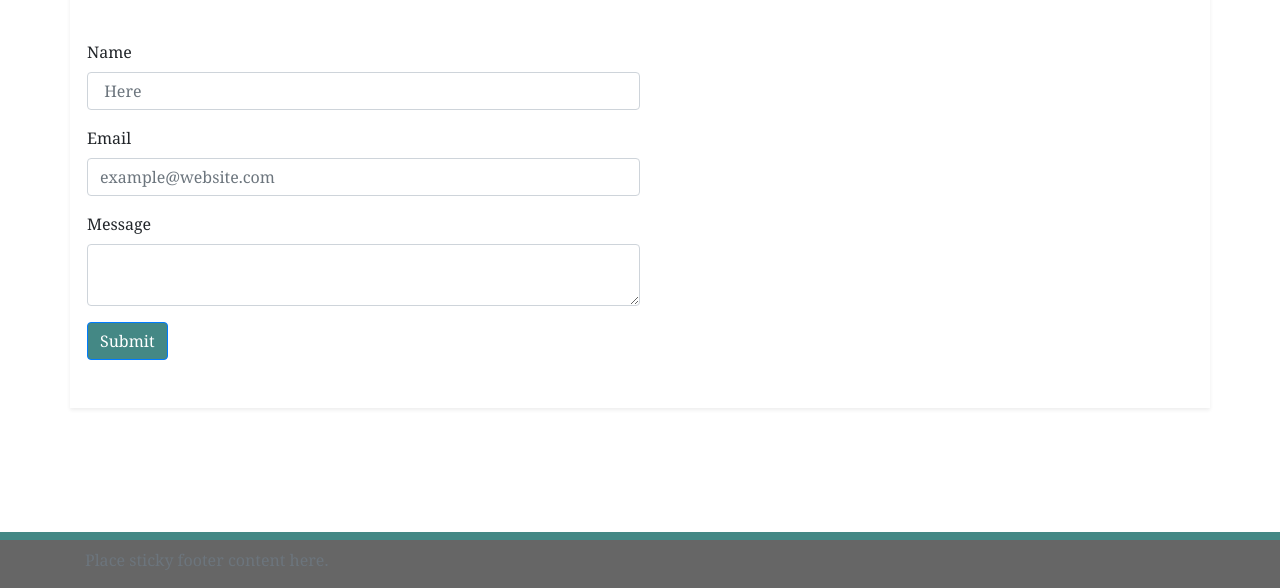
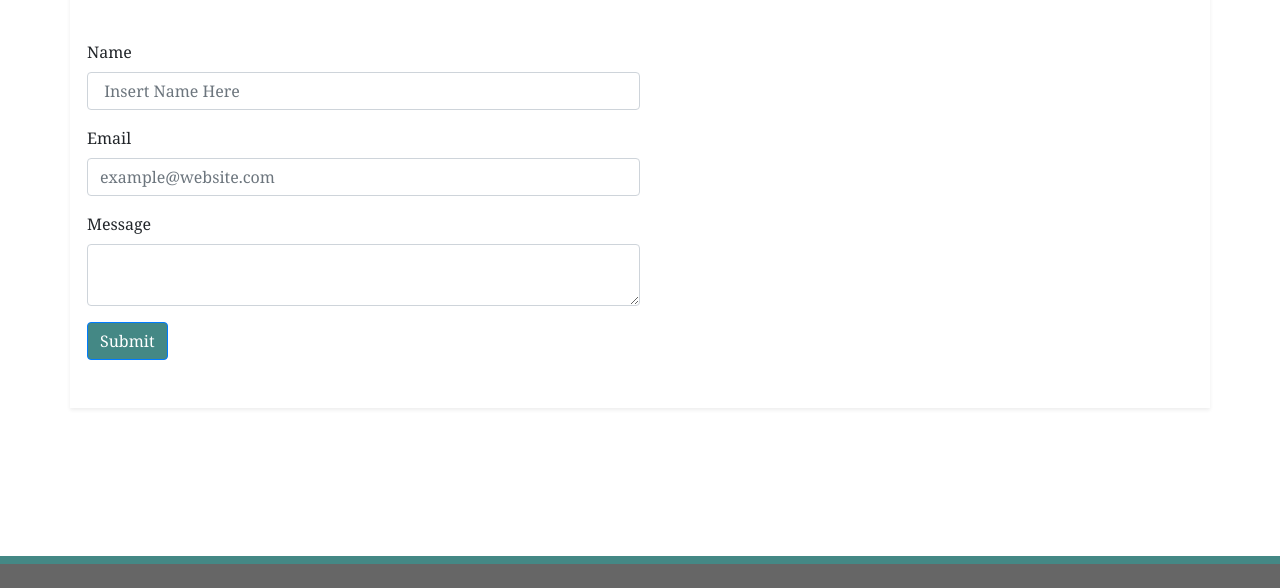
Before and after one commit to jacquelinerodney/respo-repo, a plain HTML site: page contact.html in a window 1280 px wide. Shown: the part 212-800 px from the top of the page. Drawn offline with nearby package versions, Linux system fonts and the light colour scheme.

Commit message:
contact form changes

```diff
--- a/contact.html
+++ b/contact.html
@@ -3,12 +3,14 @@
     <meta charset="UTF-8">
     <meta name="viewport"
           content="width=device-width, user-scalable=no, initial-scale=1.0, maximum-scale=1.0, minimum-scale=1.0">
-    <meta http-equiv="X-UA-Compatible" content="ie=edge">
     <link rel="stylesheet" href="https://stackpath.bootstrapcdn.com/bootstrap/4.3.1/css/bootstrap.min.css" integrity="sha384-ggOyR0iXCbMQv3Xipma34MD+dH/1fQ784/j6cY/iJTQUOhcWr7x9JvoRxT2MZw1T" crossorigin="anonymous">
+
     <script src="https://code.jquery.com/jquery-3.3.1.slim.min.js" integrity="sha384-q8i/X+965DzO0rT7abK41JStQIAqVgRVzpbzo5smXKp4YfRvH+8abtTE1Pi6jizo" crossorigin="anonymous"></script>
     <script src="https://cdnjs.cloudflare.com/ajax/libs/popper.js/1.14.7/umd/popper.min.js" integrity="sha384-UO2eT0CpHqdSJQ6hJty5KVphtPhzWj9WO1clHTMGa3JDZwrnQq4sF86dIHNDz0W1" crossorigin="anonymous"></script>
     <script src="https://stackpath.bootstrapcdn.com/bootstrap/4.3.1/js/bootstrap.min.js" integrity="sha384-JjSmVgyd0p3pXB1rRibZUAYoIIy6OrQ6VrjIEaFf/nJGzIxFDsf4x0xIM+B07jRM" crossorigin="anonymous"></script>
-    <title>Contact</title>
+
+
+    <!--Styling for page-->
     <style>
 
         body{
@@ -117,7 +119,7 @@
         <form action="" class="w-50">
             <div class="form-group">
                 <label for="Name">Name</label>
-                <input type="text" class="form-control col-12" id="Name" placeholder=" Here">
+                <input type="text" class="form-control col-12" id="Name" placeholder=" Insert Name Here">
             </div>
             <div class="form-group">
                 <label for="Email">Email</label>
@@ -136,7 +138,6 @@
 <footer class="footer mt-auto py-3">
     <div class="bar"></div>
     <div class="container">
-        <span class="text-muted">Place sticky footer content here.</span>
     </div>
 </footer>
 
```
